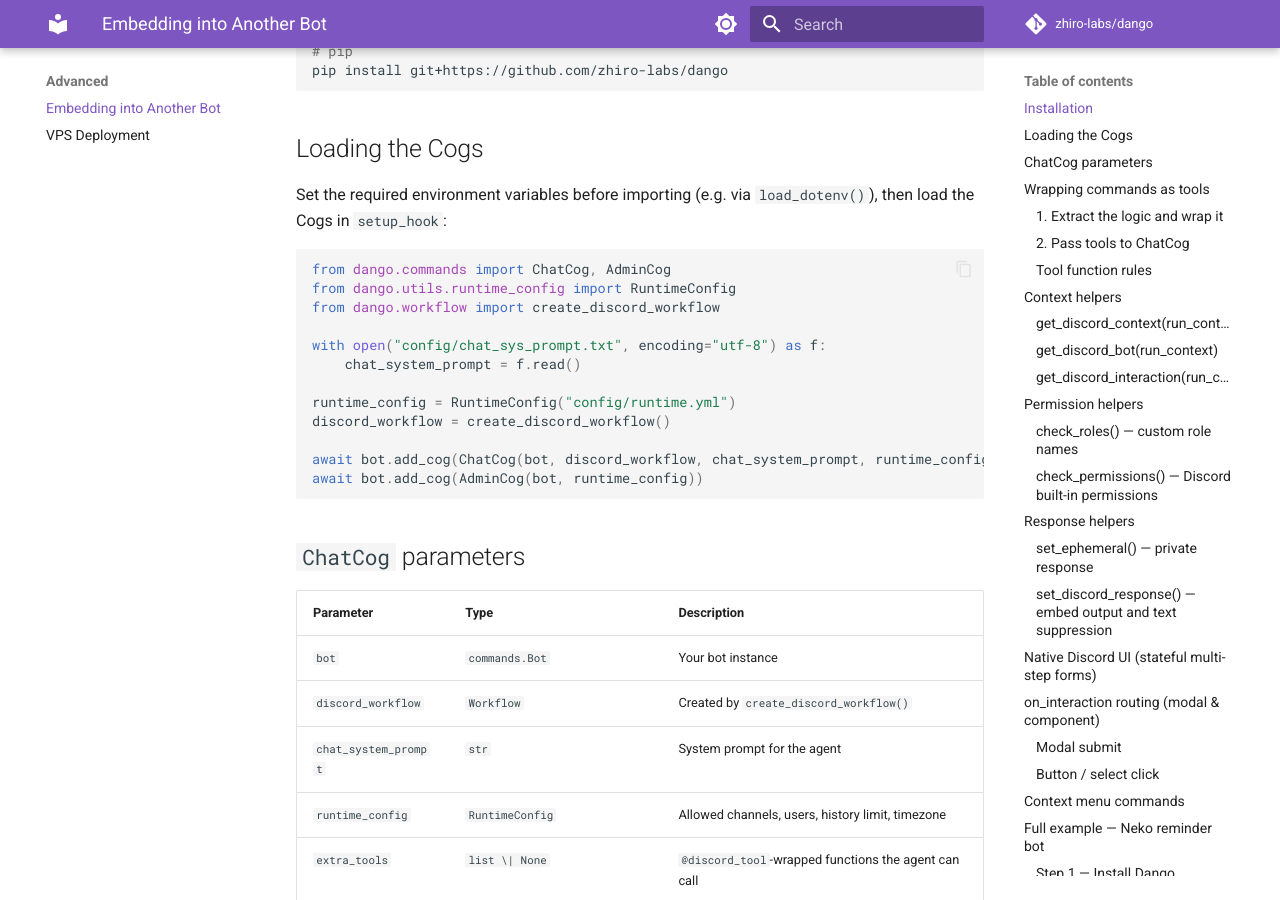
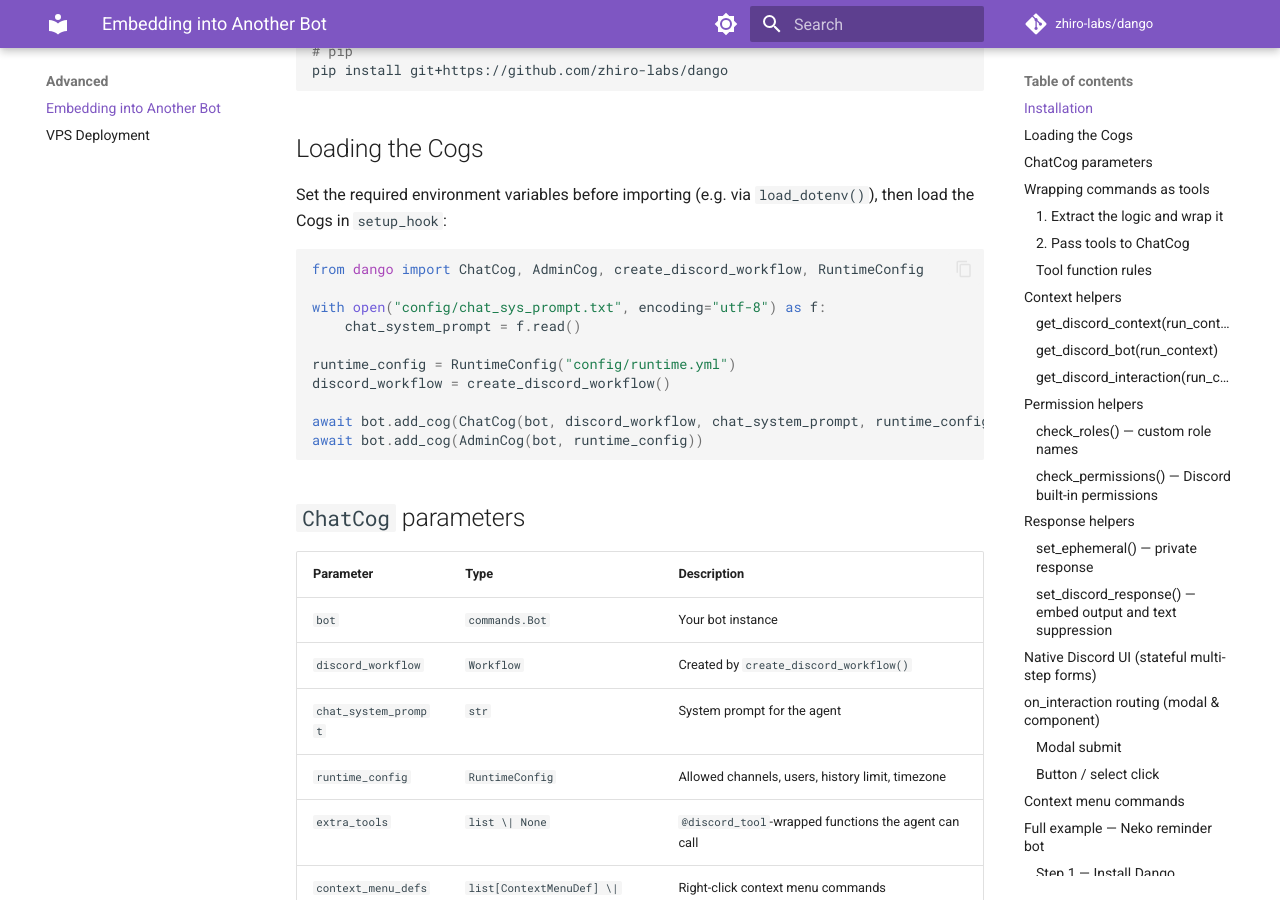
Before and after one commit to DEVenur/Cosmika, an MkDocs documentation site: the page built from docs/advanced/embedding.md, in a window 1280 px wide and 900 px high, scrolled down 395 px. Built offline with MkDocs 1.6.1 and Material for MkDocs 9.7.7, drawn with Linux system fonts in a browser that asks for light colours; comment, search, counter and statistics services are not loaded; some of the changed text lies outside the part shown.

Commit message:
Update docs to use top-level dango imports
Replace all from dango.commands / dango.tools / dango.workflow /
dango.utils.runtime_config with from dango import ... now that the
top-level package exports the full public API.

Co-Authored-By: Claude Sonnet 4.6 <noreply@anthropic.com>

````diff
--- a/docs/advanced/embedding.md
+++ b/docs/advanced/embedding.md
@@ -17,9 +17,7 @@ pip install git+https://github.com/zhiro-labs/dango
 Set the required environment variables before importing (e.g. via `load_dotenv()`), then load the Cogs in `setup_hook`:
 
 ```python
-from dango.commands import ChatCog, AdminCog
-from dango.utils.runtime_config import RuntimeConfig
-from dango.workflow import create_discord_workflow
+from dango import ChatCog, AdminCog, create_discord_workflow, RuntimeConfig
 
 with open("config/chat_sys_prompt.txt", encoding="utf-8") as f:
     chat_system_prompt = f.read()
@@ -326,9 +324,7 @@ async def confirm_delete(channel_name: str, run_context: RunContext) -> str:
 Register right-click commands that route through the agent:
 
 ```python
-from dango.commands import ChatCog
-from dango.tools import ContextMenuDef
-from dango.workflow import create_discord_workflow
+from dango import ChatCog, ContextMenuDef, create_discord_workflow
 
 workflow = create_discord_workflow()
 
@@ -538,9 +534,7 @@ Add the imports near the top:
 
 ```python
 import os
-from dango.commands import ChatCog
-from dango.workflow import create_discord_workflow
-from dango.utils.runtime_config import RuntimeConfig
+from dango import ChatCog, create_discord_workflow, RuntimeConfig
 from neko_tools import (
     set_reminder_timezone, set_reminder_channel,
     list_events, create_event_with_ui, delete_event,
````
Also changed, not shown: other parts of docs/advanced/embedding.md (+1 -1 lines).
